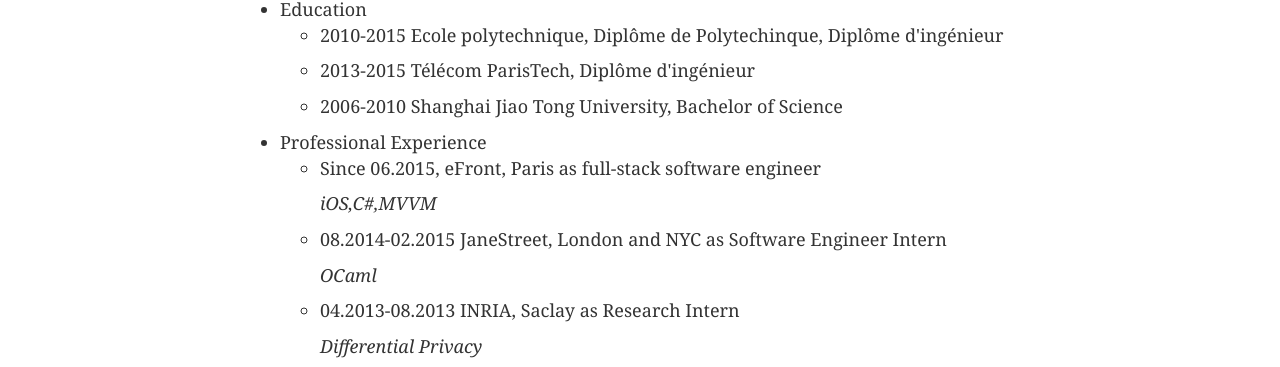
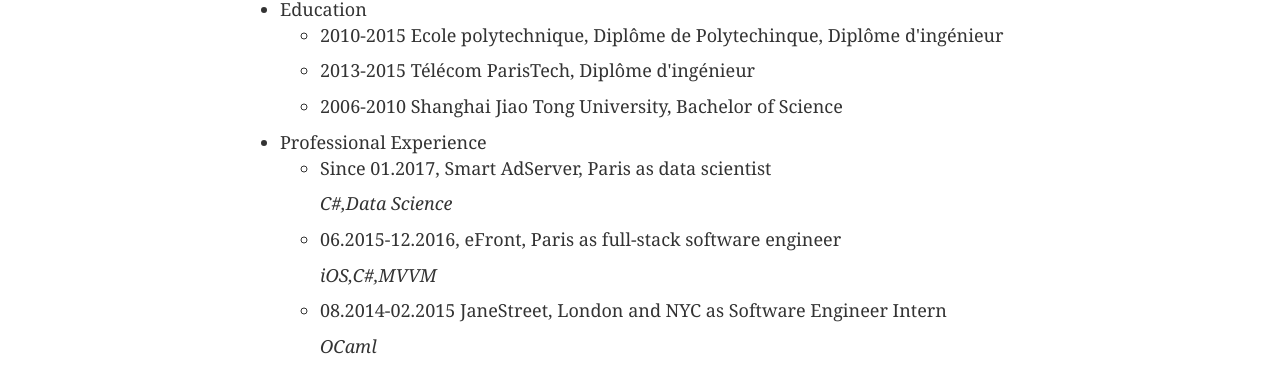
Before and after one commit to wangxiaox10/wangxiaox10.github.io, a plain HTML site: page resume.html in a window 1280 px wide. Shown: the part 383-750 px from the top of the page. Drawn offline with nearby package versions, Linux system fonts and the light colour scheme.

Commit message:
Update resume of old version

```diff
--- a/resume.html
+++ b/resume.html
@@ -2,7 +2,7 @@
 <html>
 
 <head>
-    <title>Xiao WANG</title>
+    <title>Xiao WANG's CV - English </title>
     <link rel="stylesheet" href="http://s3.amazonaws.com/codecademy-content/courses/ltp/css/bootstrap.css">
     <link rel="stylesheet" href="resume.css">
 </head>
@@ -43,7 +43,11 @@
             <li>Professional Experience
                 <ul>
                     <li>
-                        <p>Since 06.2015, <a href="http://www.efront.com">eFront</a>, <a href="http://maps.google.com/?q=2 rue louis david, 75116 paris">Paris</a> as full-stack software engineer</p>
+                        <p>Since 01.2017, <a href="http://www.smartadserver.com">Smart AdServer</a>, <a href="http://maps.google.com/?q=66 rue Chaussée d'Antin, 75009 paris">Paris</a> as data scientist</p>
+                        <p><em>C#,Data Science</em></p>
+                    </li>
+                    <li>
+                        <p>06.2015-12.2016, <a href="http://www.efront.com">eFront</a>, <a href="http://maps.google.com/?q=2 rue louis david, 75116 paris">Paris</a> as full-stack software engineer</p>
                         <p><em>iOS,C#,MVVM</em></p>
                     </li>
                     <li>
```
